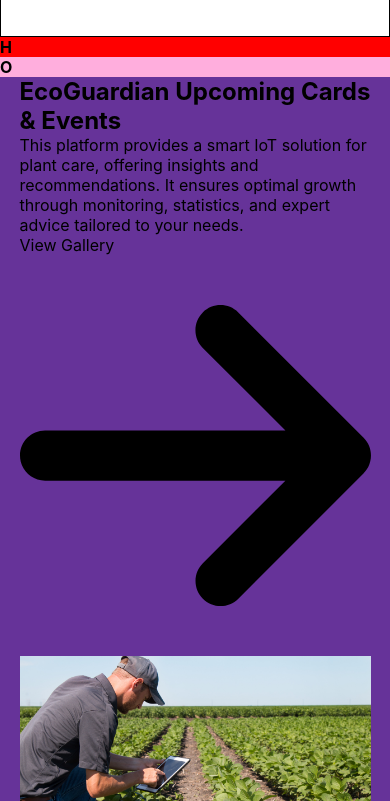
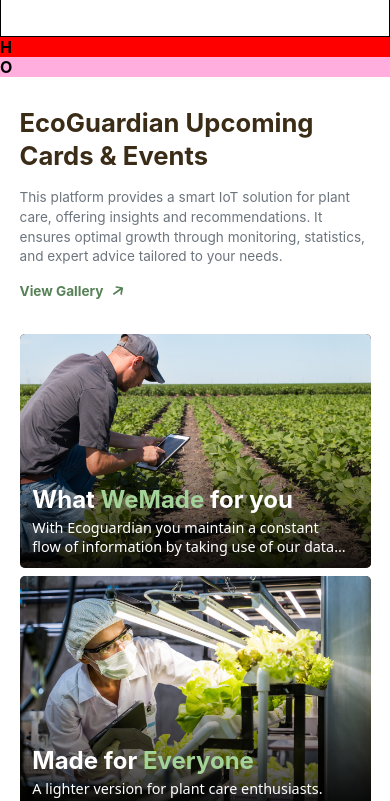
Before and after one commit to wemade-IoT/landing-page-updated, a website built with Vite: page index.html in a window 390 px wide. Shown: the part 43-844 px from the top of the page. Built offline with nearby package versions, Linux system fonts and the light colour scheme; what photoswipe would draw is missing.

Commit message:
feat: redesign bento component with new layout and styling enhancements

```diff
--- a/src/style/home/bento.css
+++ b/src/style/home/bento.css
@@ -1,3 +1,304 @@
 #bento {
-  background-color: rebeccapurple;
+  background-color: #fff;
+  padding: 1.8rem 0;
 }
+
+.bento__container {
+  background-color: #fff;
+  display: flex;
+  flex-direction: column;
+  gap: 2.2rem;
+
+  .bento__information {
+    display: flex;
+    flex-direction: row;
+    align-items: center;
+    justify-content: space-between;
+
+    .bento__title {
+      max-width: 25ch;
+      font-size: 1.8rem;
+      font-weight: bold;
+      line-height: 1.3;
+      color: var(--color-brown-dark);
+    }
+
+    .bento__content {
+      display: flex;
+      flex-direction: column;
+      gap: 1rem;
+
+      .bento__description {
+        max-width: 70ch;
+        line-height: 1.45;
+        font-size: 0.95rem;
+        color: var(--color-secondary);
+        text-wrap: pretty;
+      }
+
+      .bento__button {
+        display: flex;
+        flex-direction: row;
+        gap: 0.5rem;
+        width: max-content;
+        cursor: pointer;
+        position: relative;
+
+        &::after {
+          content: "";
+          width: 0;
+          height: 2px;
+          position: absolute;
+          bottom: -4px;
+          left: 0;
+          background-color: var(--color-green-dark);
+          transition: all 0.3s ease-in-out;
+        }
+
+        &:hover::after {
+          width: 100%;
+        }
+
+        .bento__button-text {
+          font-weight: bold;
+          color: var(--color-green-dark);
+          font-size: 0.95rem;
+        }
+
+        .bento__button-icon {
+          width: 14px;
+          rotate: 325deg;
+          fill: var(--color-green-dark);
+        }
+      }
+    }
+  }
+
+  /* BENTO GRID classes */
+  .bento__grid {
+    display: grid;
+    grid-template-columns: repeat(3, 1fr);
+    grid-template-rows: repeat(3, auto);
+    gap: 8px;
+
+    .bento__item {
+      background-color: #444;
+      color: #fff;
+      border-radius: 5px;
+      font-size: 1.5rem;
+      position: relative;
+      overflow: hidden;
+      cursor: zoom-in;
+
+      &::after {
+        content: "";
+        position: absolute;
+        bottom: 0;
+        left: 0;
+        width: 100%;
+        height: 55%;
+        background: linear-gradient(to top, rgba(0, 0, 0, 0.9), transparent);
+        pointer-events: none;
+      }
+
+      .bento__item-image {
+        width: 100%;
+        border-radius: 5px;
+        object-fit: cover;
+        height: 100%;
+        transition: transform 0.3s ease-in-out;
+      }
+
+      &:hover .bento__item-image {
+        transform: scale(1.05);
+      }
+
+      .bento__item-content {
+        position: absolute;
+        z-index: 99;
+        bottom: 0;
+        padding: 0.8rem;
+        width: 100%;
+        display: flex;
+        flex-direction: column;
+        gap: 0.2rem;
+
+        .bento__item-title {
+          font-size: 1.5rem;
+          font-weight: bold;
+          color: var(--color-light);
+        }
+
+        .bento__item-description {
+          font-size: 0.9rem;
+          font-weight: 400;
+          font-family: system-ui, -apple-system, BlinkMacSystemFont, "Segoe UI",
+            Roboto, Oxygen, Ubuntu, Cantarell, "Open Sans", "Helvetica Neue",
+            sans-serif;
+          color: var(--color-light);
+          text-wrap: balance;
+        }
+      }
+    }
+
+    .bento__item--0 {
+      grid-column: 1 / span 2;
+      grid-row: 1 / span 2;
+
+      span:first-of-type {
+        color: var(--color-green-light);
+      }
+    }
+
+    .bento__item--1 {
+      grid-column: 3;
+      grid-row: 1;
+
+      span:first-of-type {
+        color: var(--color-green-light);
+      }
+    }
+
+    .bento__item--2 {
+      grid-column: 3;
+      grid-row: 2;
+
+      span:first-of-type {
+        color: var(--color-brown);
+      }
+
+      span:nth-of-type(2) {
+        color: var(--color-green-light);
+      }
+    }
+
+    .bento__item--3 {
+      grid-column: 1;
+      grid-row: 3;
+
+      span:first-of-type {
+        color: var(--color-green-dark);
+      }
+
+      span:nth-of-type(2) {
+        color: var(--color-green-light);
+      }
+
+      span:nth-of-type(3) {
+        color: var(--color-brown);
+      }
+    }
+
+    .bento__item--4 {
+      grid-column: 2 / span 2;
+      grid-row: 3;
+
+      span:first-of-type {
+        color: var(--color-green-light);
+      }
+    }
+  }
+}
+
+@media (max-width: 1024px) {
+  .bento__container {
+    .bento__information {
+      flex-direction: column;
+      align-items: start;
+      gap: 1rem;
+    }
+  }
+
+  .bento__container .bento__grid {
+    grid-template-columns: repeat(2, 1fr);
+    grid-template-rows: repeat(3, 1fr);
+    gap: 8px;
+
+    .bento__item--0 {
+      grid-column: 1 / span 2;
+      grid-row: 1;
+    }
+
+    .bento__item--1 {
+      grid-column: 1;
+      grid-row: 2;
+    }
+
+    .bento__item--2 {
+      grid-column: 2;
+      grid-row: 2;
+    }
+
+    .bento__item--3 {
+      grid-column: 1;
+      grid-row: 3;
+    }
+
+    .bento__item--4 {
+      grid-column: 2;
+      grid-row: 3;
+    }
+  }
+}
+
+@media (max-width: 480px) {
+  .bento__container {
+    .bento__information {
+      flex-direction: column;
+      align-items: start;
+      gap: 1rem;
+
+      .bento__title {
+        font-size: 1.6rem;
+      }
+
+      .bento__content {
+        .bento__description {
+          font-size: 0.85rem;
+        }
+
+        .bento__button {
+
+          .bento__button-text {
+            font-size: 0.85rem;
+          }
+
+          .bento__button-icon {
+            width: 12px;
+          }
+        }
+      }
+    }
+  }
+
+  .bento__container .bento__grid {
+    grid-template-columns: 1fr;
+    grid-template-rows: auto;
+    gap: 8px;
+
+    .bento__item--0 {
+      grid-column: 1;
+      grid-row: auto;
+    }
+
+    .bento__item--1 {
+      grid-column: 1;
+      grid-row: auto;
+    }
+
+    .bento__item--2 {
+      grid-column: 1;
+      grid-row: auto;
+    }
+
+    .bento__item--3 {
+      grid-column: 1;
+      grid-row: auto;
+    }
+
+    .bento__item--4 {
+      grid-column: 1;
+      grid-row: auto;
+    }
+  }
+}
```
